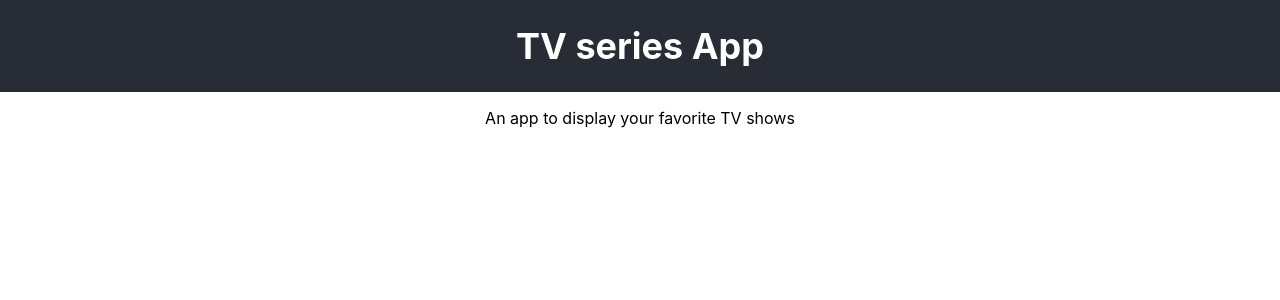
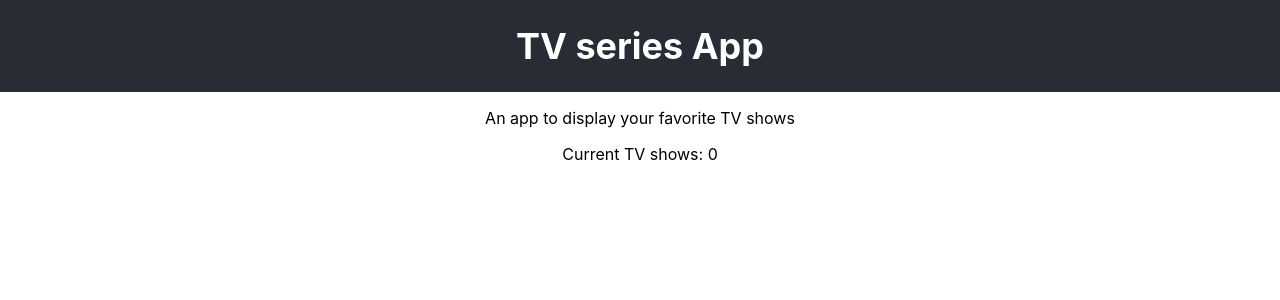
Before and after one commit to lnhow/tv_show_search_app, a React (Create React App) app: page / in a window 1280 px wide. Shown: the top 300 px of the page. Built offline with nearby package versions, Linux system fonts and the light colour scheme.

Commit message:
Add state to "App" component

```diff
--- a/src/App.js
+++ b/src/App.js
@@ -8,6 +8,12 @@ import AppIntro from "./components/intro";  //Directory
 // }
 
 class App extends React.Component {
+  // "state" is special JS object
+  // to which React component react to it changes
+  state = {
+    series: [],
+  }
+
   render() {
     return (
       //This comment will not show up in user's browser but can't be written inside a JSX component
@@ -28,6 +34,7 @@ class App extends React.Component {
                         //returns will be convert to string & show on the browser
           */}
           <AppIntro message="An app to display your favorite TV shows"/>
+          <p>Current TV shows: {this.state.series.length}</p>
       </div>
     );
   }
```
